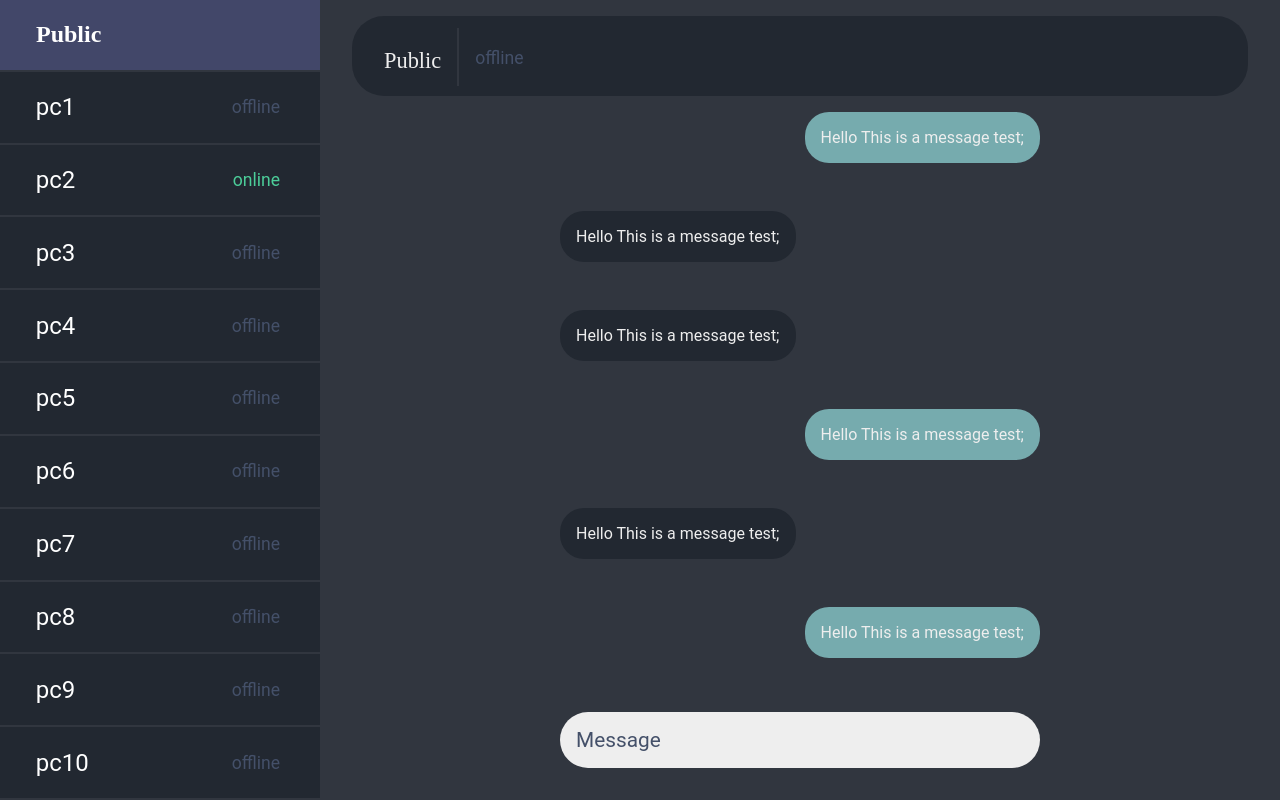
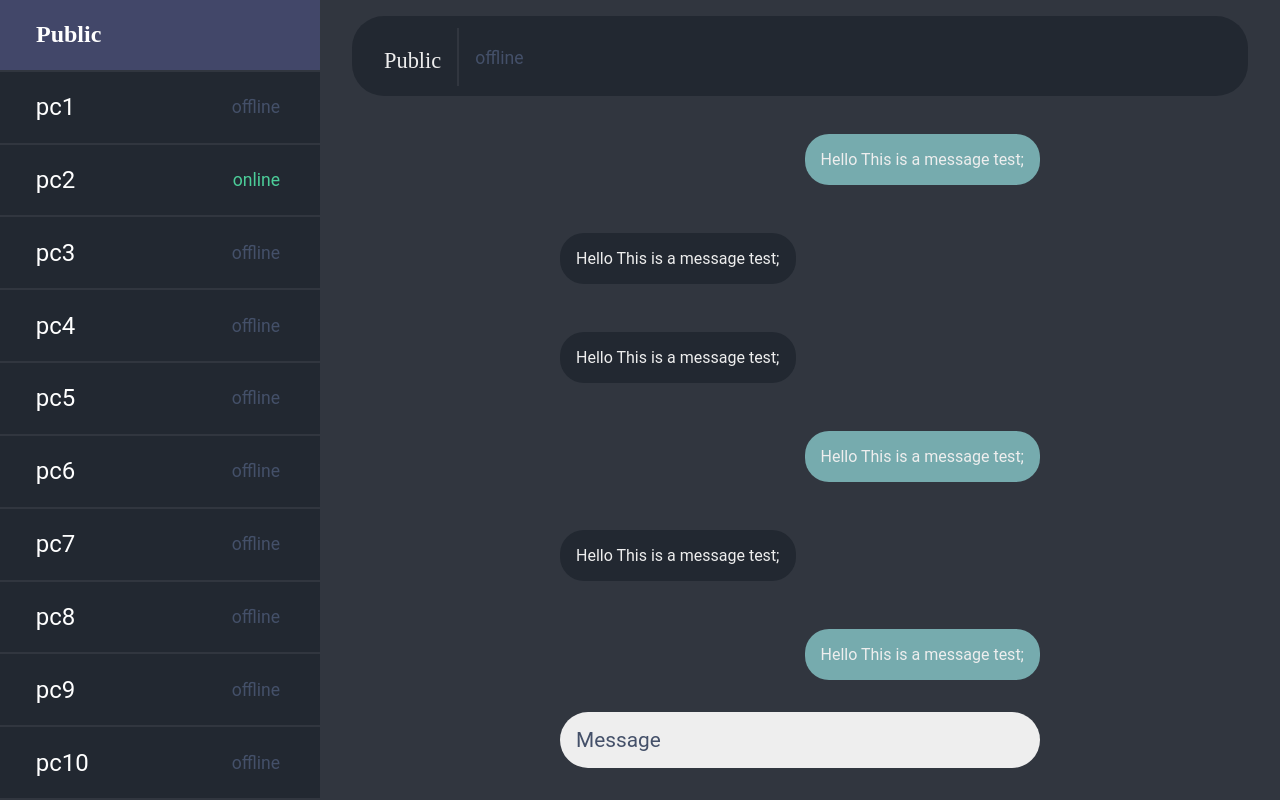
Before and after one commit to sharifloo-net/chatmat, a PHP site: page / in a window 1280 px wide. Run offline with PHP 8.4, Linux system fonts and the light colour scheme.

Commit message:
add justify-content: end; for adjust message-box to bottom of page

```diff
--- a/themes/default/css/style.css
+++ b/themes/default/css/style.css
@@ -114,6 +114,7 @@ body, html {
 
 #top-section {
     flex-direction: column;
+    justify-content: end;
     gap: 3rem;
     overflow-y: auto;
     width: 100%;
```
